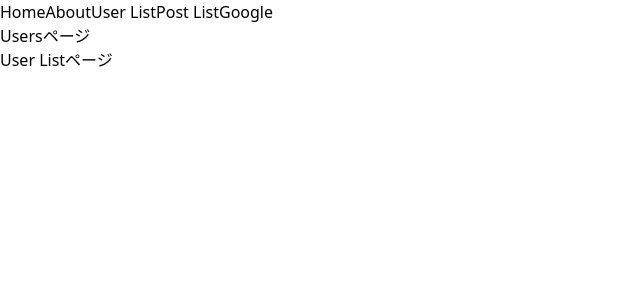
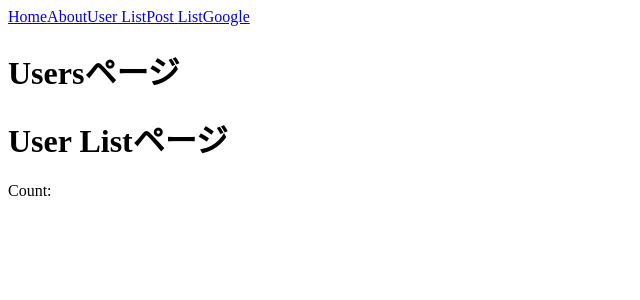
Before and after one commit to Bear29ers/primer-nuxt, a Nuxt app in the folder 01_basic/: page /users/list in a window 1280 px wide. Shown: the top 300 px of the page, without its empty margins (0-640 px from the left). Built offline with nearby package versions, Linux system fonts and the light colour scheme.

Commit message:
feat: :sparkles: useState

```diff
--- a/01_basic/composables/useCounter.ts
+++ b/01_basic/composables/useCounter.ts
@@ -1,5 +1,6 @@
 import { ref } from 'vue';
 
+/*
 export const useCounter = (initialValue: number) => {
   const count = ref(initialValue);
   const inc = () => (count.value = count.value + 1);
@@ -11,3 +12,9 @@ export const useCounter = (initialValue: number) => {
     dec,
   };
 };
+*/
+
+// 各ページ共通して使用できるuseState
+export const useCounter = () => {
+  return useState(() => 0);
+};
--- a/01_basic/nuxt.config.ts
+++ b/01_basic/nuxt.config.ts
@@ -11,5 +11,5 @@ export default defineNuxtConfig({
       link: [{ rel: 'icon', href: '/favicon.ico' }],
     },
   },
-  modules: ['@nuxtjs/tailwindcss'],
+  // modules: ['@nuxtjs/tailwindcss'],
 });
--- a/01_basic/pages/about.vue
+++ b/01_basic/pages/about.vue
@@ -1,4 +1,6 @@
 <script lang="ts" setup>
+import { useCounter } from '~/composables/useCounter';
+
 // definePageMeta関数でmiddlewareを設定する
 definePageMeta({
   middleware: 'auth',
@@ -33,6 +35,10 @@ definePageMeta({
 // definePageMeta({
 //   layout: false,
 // });
+
+// useStateを利用するとページ遷移をしてもcountの値を保持する
+// const counter = useState('counter', () => 0);
+const counter = useCounter();
 </script>
 
 <template>
@@ -46,6 +52,9 @@ definePageMeta({
     <!-- customレイアウトのみ適用される -->
     <NuxtLayout name="custom">
       <h1>About Page</h1>
+      <h2>Counter</h2>
+      <p>Count: {{ counter }}</p>
+      <div><button @click="counter++">+</button></div>
     </NuxtLayout>
   </div>
 </template>
--- a/01_basic/pages/users/list.vue
+++ b/01_basic/pages/users/list.vue
@@ -1,3 +1,12 @@
+<script lang="ts" setup>
+import { useCounter } from '~/composables/useCounter';
+const counter = useCounter();
+</script>
+
 <template>
-  <h1>User Listページ</h1>
+  <div>
+    <h1>User Listページ</h1>
+    <p>Count: {{ counter }}</p>
+    <NuxtPage />
+  </div>
 </template>
```
